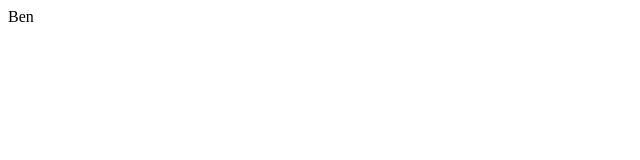
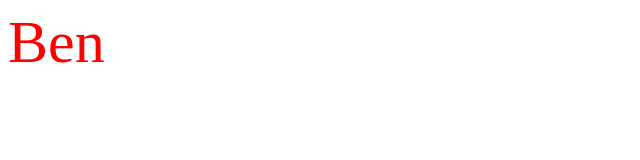
Before and after one commit to jimmyyan05/test_git_01, a plain HTML site: page index.html in a window 1280 px wide. Shown: the whole page, without its empty margins (0-640 px from the left). Drawn offline with Linux system fonts and the light colour scheme.

Commit message:
加上樣式

```diff
--- a/index.html
+++ b/index.html
@@ -10,7 +10,9 @@
 
 <body>
 
-    <head>Ben</head>
+    <header>
+        Ben
+    </header>
 </body>
 
 </html>
--- a/main.css
+++ b/main.css
@@ -1,4 +1,4 @@
-head {
+header {
   font-size: 60px;
   color: red;
 }
```
